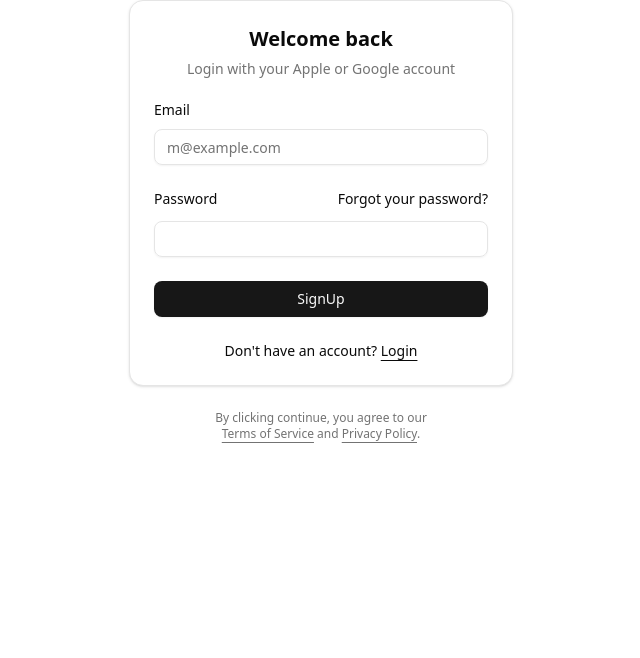
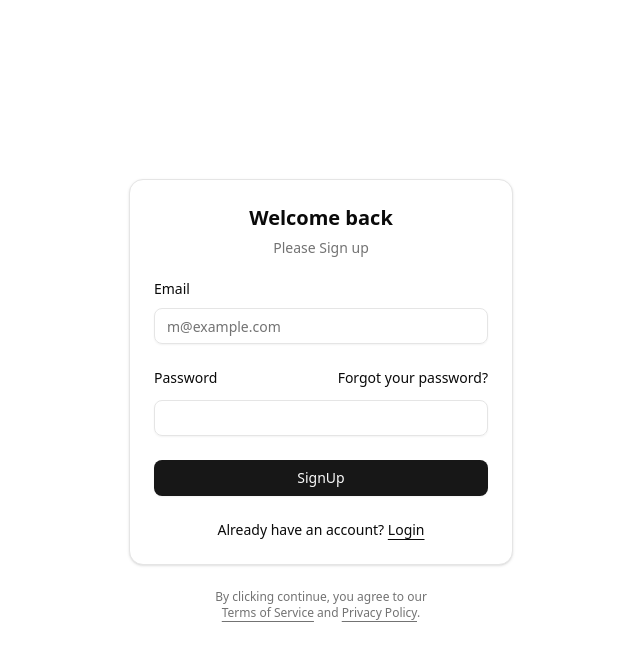
Before and after one commit to RobertHaji/spacer-frontend, a React (Vite) app: page /signup in a window 1280 px wide. Shown: the top 658 px of the page, without its empty margins (319-959 px from the left). Built offline with nearby package versions, Linux system fonts and the light colour scheme.

Commit message:
modified sign up form

```diff
--- a/src/components/signup-form.jsx
+++ b/src/components/signup-form.jsx
@@ -16,9 +16,7 @@ export function SignUpForm({ className, ...props }) {
       <Card>
         <CardHeader className="text-center">
           <CardTitle className="text-xl">Welcome back</CardTitle>
-          <CardDescription>
-            Login with your Apple or Google account
-          </CardDescription>
+          <CardDescription>Please Sign up</CardDescription>
         </CardHeader>
         <CardContent>
           <form>
@@ -45,12 +43,12 @@ export function SignUpForm({ className, ...props }) {
                   </div>
                   <Input id="password" type="password" required />
                 </div>
-                <Button type="submit" className="w-full">
+                <Button type="submit" className="w-full hover:cursor-pointer">
                   SignUp
                 </Button>
               </div>
               <div className="text-center text-sm">
-                Don&apos;t have an account?{" "}
+                Already have an account?{" "}
                 <a href="#" className="underline underline-offset-4">
                   Login
                 </a>
--- a/src/index.css
+++ b/src/index.css
@@ -115,6 +115,10 @@
     @apply border-border outline-ring/50;
   }
   body {
-    @apply bg-background text-foreground;
+    @apply bg-background text-foreground h-screen;
   }
 }
+
+#root {
+  height: 100vh;
+}
```
